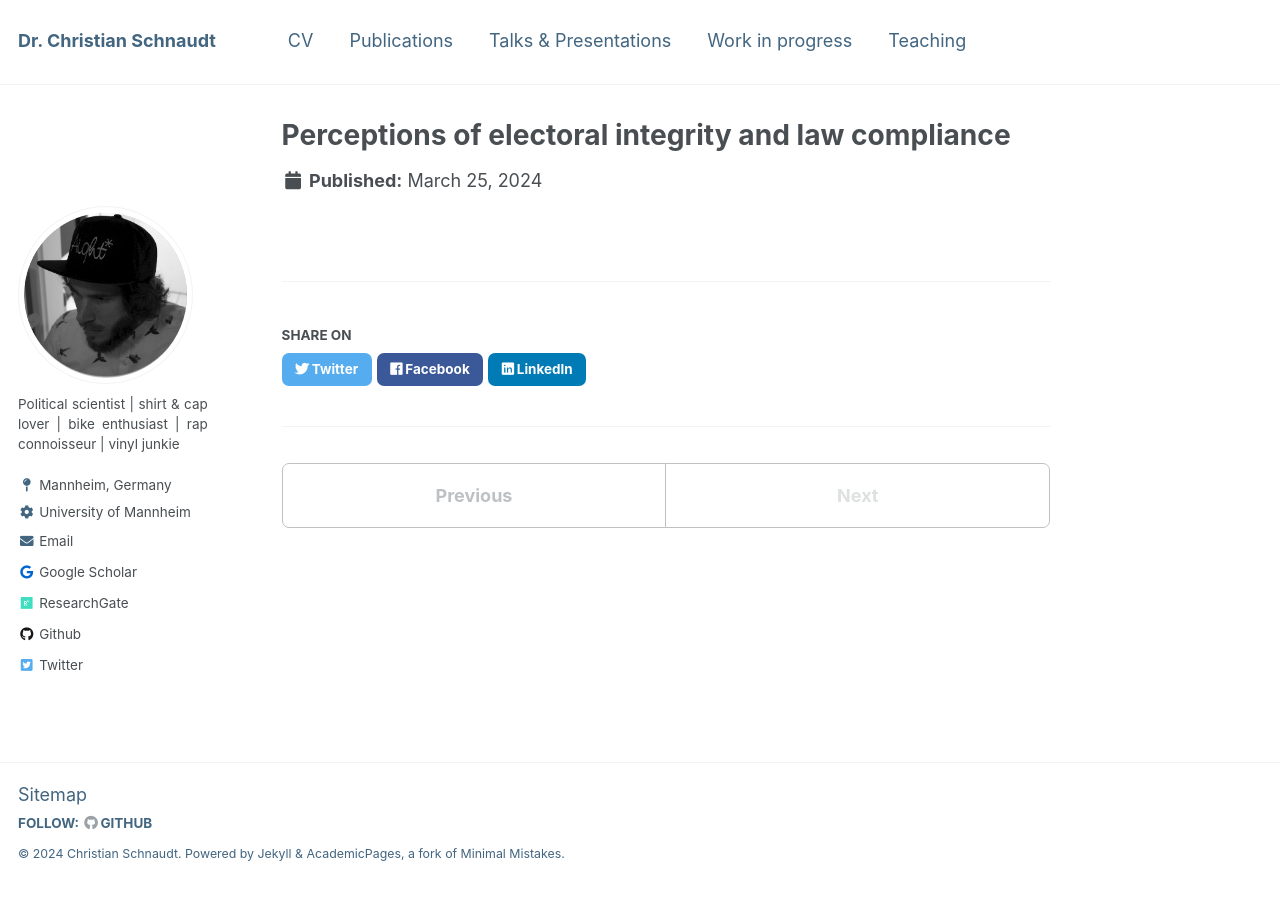
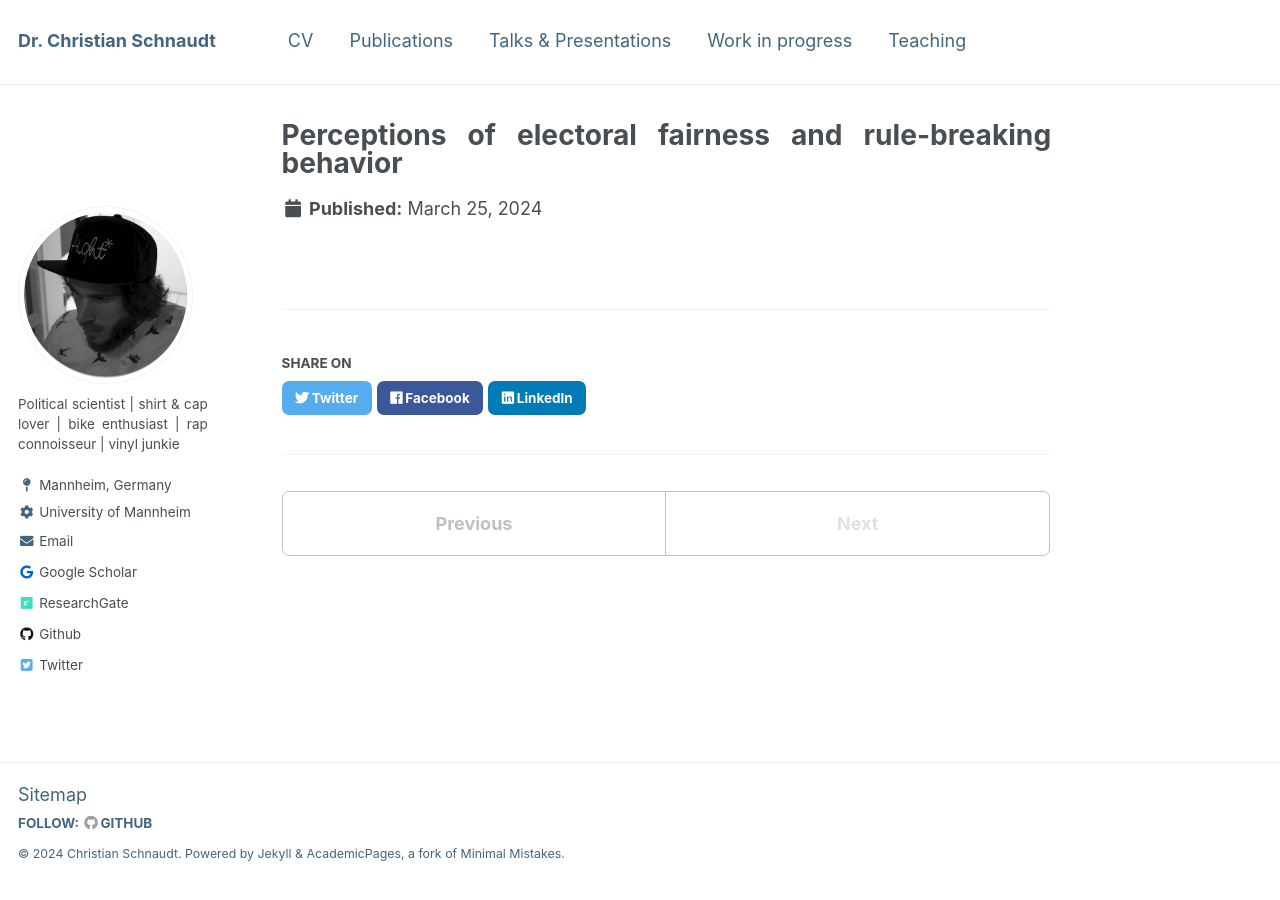
Before and after one commit to cschnaudt/cschnaudt.github.io, a Jekyll site: the page built from _workinprogress/20231011_EIP_compliance.md, in a window 1280 px wide. Built offline with Jekyll 4.4.1, drawn with Linux system fonts in a browser that asks for light colours.

Commit message:
Update 20231011_EIP_compliance.md

```diff
--- a/_workinprogress/20231011_EIP_compliance.md
+++ b/_workinprogress/20231011_EIP_compliance.md
@@ -1,5 +1,5 @@
 ---
-title: "Perceptions of electoral integrity and law compliance"
+title: "Perceptions of electoral fairness and rule-breaking behavior"
 excerpt:
 
 
```
